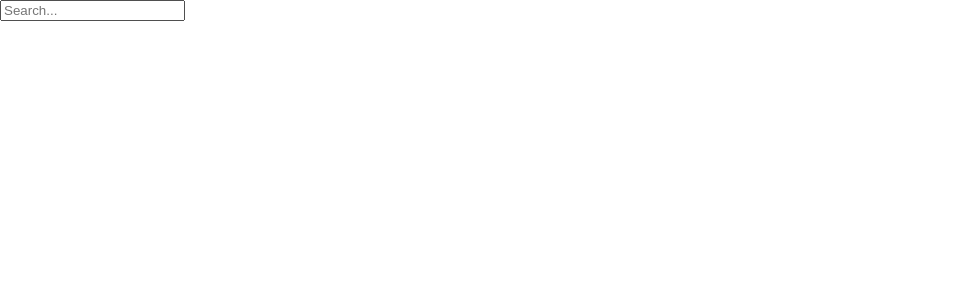
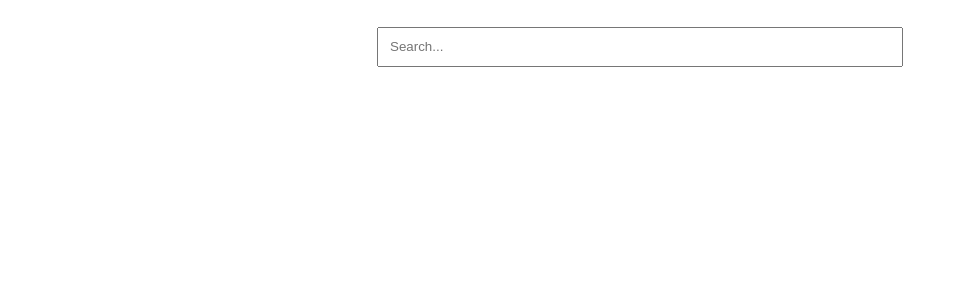
Before and after one commit to lauradeltoro-15/music-app, a React (Create React App) app: page /music-list in a window 1280 px wide. Shown: the top 300 px of the page, without its empty margins (0-966 px from the left). Built offline with nearby package versions, Linux system fonts and the light colour scheme.

Commit message:
Set debounced searchbar

```diff
--- a/src/components/commonComponents/SearchBar/index.tsx
+++ b/src/components/commonComponents/SearchBar/index.tsx
@@ -1,16 +1,24 @@
+import { useEffect, useState } from "react";
+import useDebounce from "./useDebounce";
+import { StyledSearchBar, StyledSearchBarContainer } from "./layout";
+
 const SearchBar = ({ onChange }: any) => {
+  const [searchValue, setSearchValue] = useState("");
+  const debouncedSearchValue = useDebounce(searchValue);
 
-  const handleChange = (e: any) => {
-    onChange(e.target.value);
-  };
+  useEffect(() => {
+    onChange(debouncedSearchValue);
+  }, [debouncedSearchValue]);
 
   return (
-    <input
-      type="text"
-      className="input"
-      onChange={handleChange}
-      placeholder="Search..."
-    />
+    <StyledSearchBarContainer>
+      <StyledSearchBar
+        type="text"
+        onChange={(e) => setSearchValue(e.target.value)}
+        placeholder="Search..."
+        value={searchValue}
+      />
+    </StyledSearchBarContainer>
   );
 };
 
--- /dev/null
+++ b/src/components/commonComponents/SearchBar/layout.tsx
@@ -0,0 +1,13 @@
+import styled from "styled-components";
+
+export const StyledSearchBar = styled.input`
+  width: 100%;
+  max-width: 500px;
+  padding: ${({ theme: { distances } }) => distances.small};
+  margin: ${({ theme: { distances } }) => distances.extraLarge};
+`;
+
+export const StyledSearchBarContainer = styled.div`
+  display: flex;
+  justify-content: center;
+`;
--- /dev/null
+++ b/src/components/commonComponents/SearchBar/useDebounce.tsx
@@ -0,0 +1,17 @@
+import { useEffect, useState } from "react";
+
+const useDebounce = <T, >(value: T, delay?: number): T =>  {
+  const [debouncedValue, setDebouncedValue] = useState<T>(value);
+
+  useEffect(() => {
+    const timer = setTimeout(() => setDebouncedValue(value), delay || 500);
+
+    return () => {
+      clearTimeout(timer);
+    };
+  }, [value, delay]);
+
+  return debouncedValue;
+}
+
+export default useDebounce;
--- a/src/components/pages/MusicListPage/index.tsx
+++ b/src/components/pages/MusicListPage/index.tsx
@@ -14,7 +14,7 @@ const DEFAULT_IMAGE = "https://source.unsplash.com/FZWivbri0Xk/400x400";
 
 const MusicListPage = () => {
   const spotifyService = new SpotifyService();
-  const [trackName, setTrackName] = useState("");
+  const [trackSearchQuery, setTrackSearchQuery] = useState("");
 
   const mapTracksToCardData = (response: SpotifySearchByTrackResponse) => {
     return response.tracks.items.map((track: SpotifyTrack) => ({
@@ -32,19 +32,19 @@ const MusicListPage = () => {
   const fetchTracks = useCallback(
     async (limit: number, offset: number) => {
       const response = await spotifyService.searchByTrackName(
-        trackName,
+        trackSearchQuery,
         limit,
         offset
       );
       return mapTracksToCardData(response);
     },
-    [trackName]
+    [trackSearchQuery]
   );
 
   return (
     <main>
-      <SearchBar onChange={setTrackName} />
-      {trackName.length ? (
+      <SearchBar onChange={setTrackSearchQuery} />
+      {trackSearchQuery.length ? (
         <InfiniteScrollCardList
           fetchItems={fetchTracks}
           cardStyle={{
--- a/src/components/styles/themes.ts
+++ b/src/components/styles/themes.ts
@@ -20,4 +20,10 @@ export const defaultTheme: Theme = {
     medium: 400,
     thin: 200,
   },
+  distances: {
+    small: "0.8em",
+    medium: "1.0em",
+    large: "1.2em",
+    extraLarge: "2em",
+  },
 };
--- a/src/models/Theme.ts
+++ b/src/models/Theme.ts
@@ -17,4 +17,7 @@ export interface Theme {
     medium: number;
     thin: number;
   };
+  distances: {
+    [index: string]: string;
+  };
 }
```
